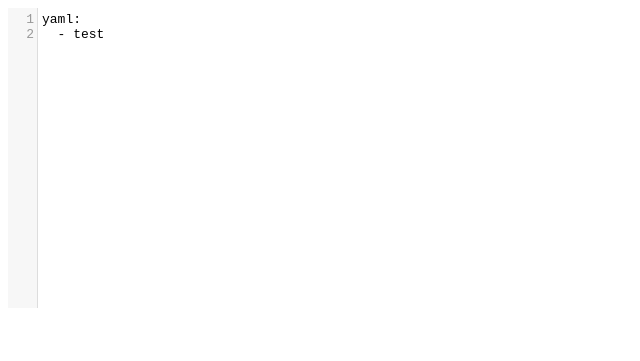
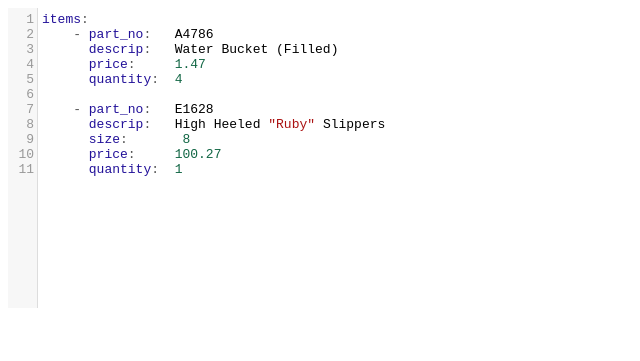
Before and after one commit to kyubum-choi-MRT/cm-test, a website: page index.html in a window 1280 px wide. Shown: the whole page, without its empty margins (0-640 px from the left). Drawn offline with nearby package versions, Linux system fonts and the light colour scheme.

Commit message:
mode is yaml

```diff
--- a/index.html
+++ b/index.html
@@ -2,17 +2,28 @@
   <header>
     <title>cm test</title>
     <link rel="stylesheet" href="./node_modules/codemirror/lib/codemirror.css">
+    <link rel="stylesheet" href="./node_modules/codemirror/theme/monokai.css">
     <script src="./node_modules/codemirror/lib/codemirror.js"></script>
-    <script src="./node_modules/codemirror/mode/yaml-frontmatter/yaml-frontmatter.js"></script>
+    <script src="./node_modules/codemirror/mode/yaml/yaml.js"></script>
   </header>
   <body>
     <div id="editor">
     </div>
     <script>
       var mirror = CodeMirror(document.getElementById('editor'), {
-        value: 'yaml:\n  - test',
+        value: `items:
+    - part_no:   A4786
+      descrip:   Water Bucket (Filled)
+      price:     1.47
+      quantity:  4
+
+    - part_no:   E1628
+      descrip:   High Heeled "Ruby" Slippers
+      size:       8
+      price:     100.27
+      quantity:  1`,
         lineNumbers: true,
-        mode: 'yaml-frontmatter',
+        mode: 'yaml',
       })
     </script>
   </body>
```
